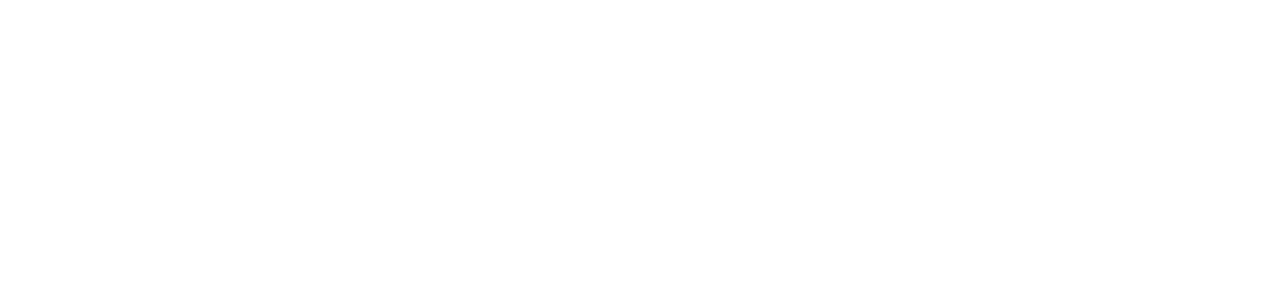
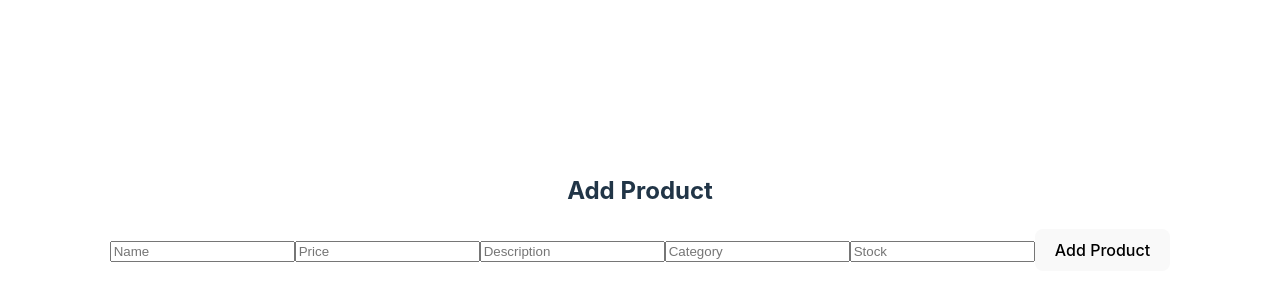
Before and after one commit to Teatoller/fresh-marketplace, a React (Vite) app: page /add-product in a window 1280 px wide. Before the commit this address had no page. Shown: the part 188-488 px from the top of the page. Built offline with nearby package versions, Linux system fonts and the light colour scheme.

Commit message:
add product component

```diff
--- a/src/App.jsx
+++ b/src/App.jsx
@@ -4,6 +4,7 @@
 import Register from "./components/Register";
 import Login from "./components/Login";
 import ProductList from "./components/ProductList";
+import AddProduct from "./components/AddProduct";
 
 function App() {
   return (
@@ -12,6 +13,7 @@
         <Route path="/login" element={<Login />} />
         <Route path="/register" element={<Register />} />
         <Route path="/products" element={<ProductList />} />
+        <Route path="/add-product" element={<AddProduct />} />
       </Routes>
     </Router>
   );
--- /dev/null
+++ b/src/components/AddProduct.jsx
@@ -0,0 +1,25 @@
+import React, { useState } from 'react';
+
+function AddProduct() {
+  const [name, setName] = useState('');
+  const [price, setPrice] = useState('');
+  const [description, setDescription] = useState('');
+  const [category, setCategory] = useState('');
+  const [stock, setStock] = useState('');
+
+  const handleSubmit = async () => {};
+
+  return (
+    <form onSubmit={handleSubmit}>
+      <h2>Add Product</h2>
+      <input type="text" placeholder="Name" value={name} onChange={(e) => setName(e.target.value)} />
+      <input type="number" placeholder="Price" value={price} onChange={(e) => setPrice(e.target.value)} />
+      <input type="text" placeholder="Description" value={description} onChange={(e) => setDescription(e.target.value)} />
+      <input type="text" placeholder="Category" value={category} onChange={(e) => setCategory(e.target.value)} />
+      <input type="number" placeholder="Stock" value={stock} onChange={(e) => setStock(e.target.value)} />
+      <button type="submit">Add Product</button>
+    </form>
+  );
+}
+
+export default AddProduct;
```
